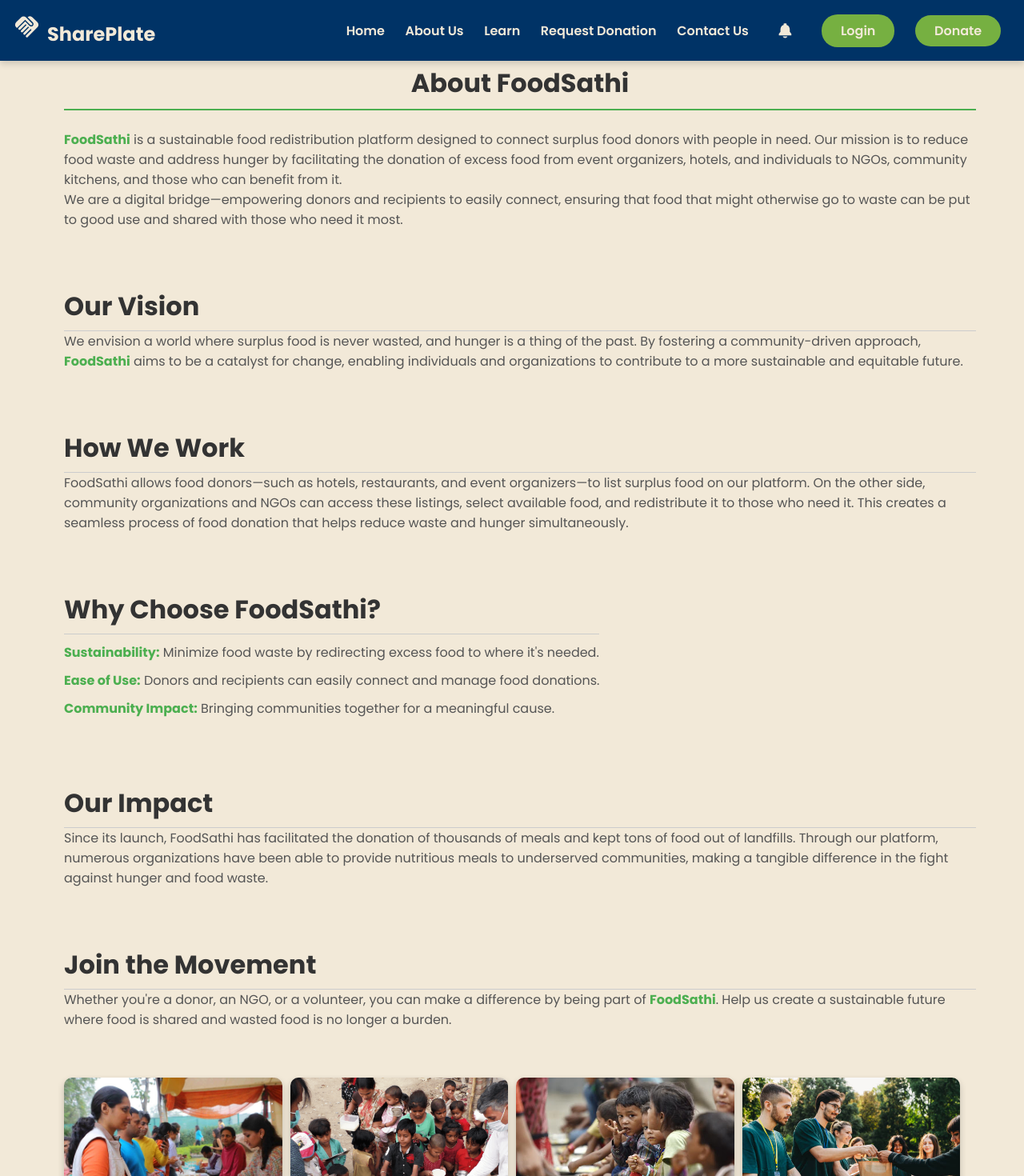
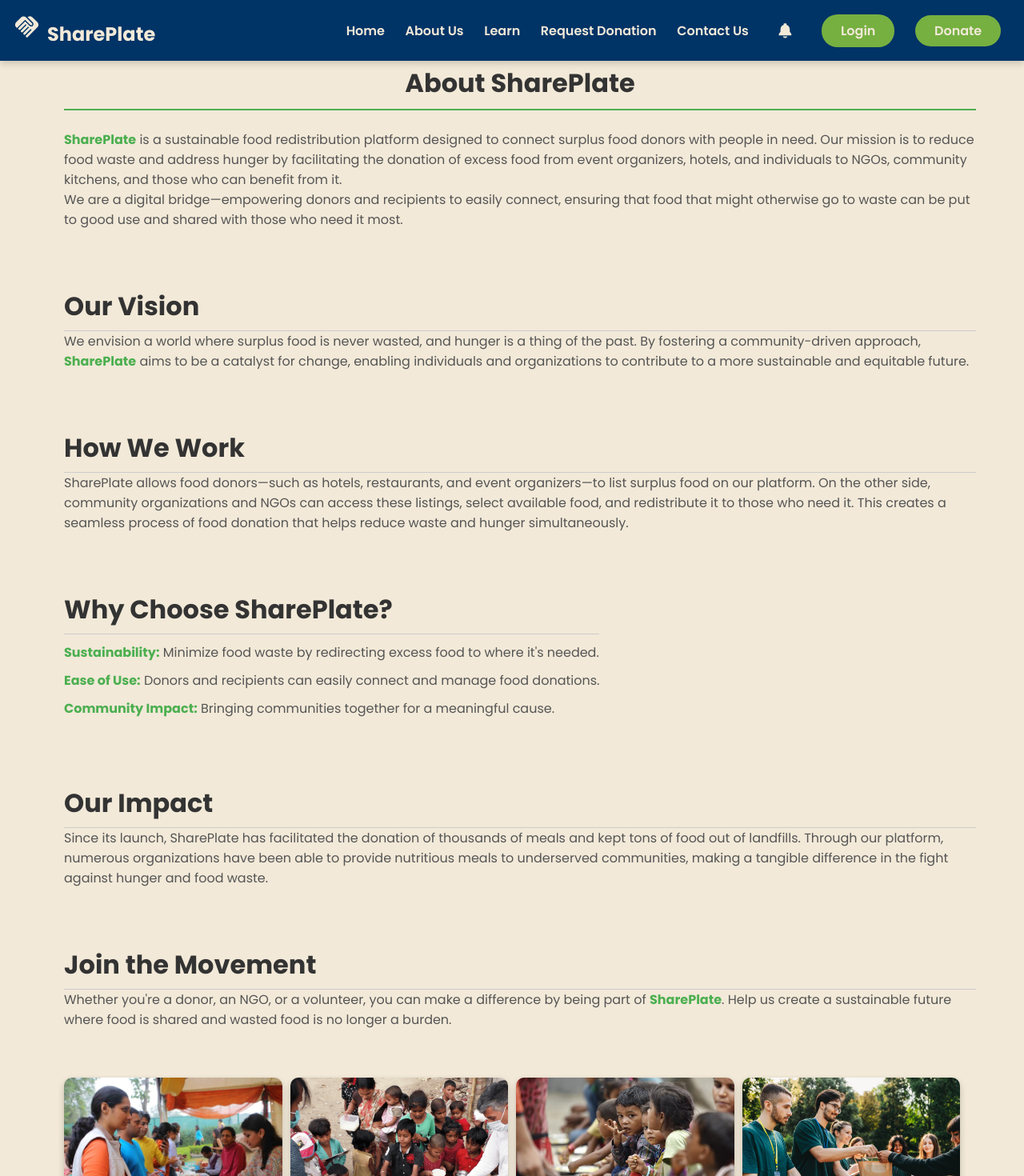
Before and after one commit to JustHarshit/SharePlate, a React (Create React App) app in the folder frontend/: page /about in a window 1280 px wide. Shown: the top 1470 px of the page at 80% size. Built offline with nearby package versions, Linux system fonts and the light colour scheme.

Commit message:
fixing about page

```diff
--- a/frontend/package.json
+++ b/frontend/package.json
@@ -1,5 +1,5 @@
 {
-  "name": "foodsathi",
+  "name": "shareplate",
   "version": "0.1.0",
   "private": true,
   "dependencies": {
@@ -10,7 +10,7 @@
     "@testing-library/user-event": "^13.5.0",
     "axios": "^1.11.0",
     "chart.js": "^4.4.9",
-    "foodsathi": "file:",
+    "shareplate": "file:",
     "framer-motion": "^11.18.2",
     "react": "^18.3.1",
     "react-chartjs-2": "^5.3.0",
--- a/frontend/src/Components/Dashboard/NgoDashboard/Sidebar.js
+++ b/frontend/src/Components/Dashboard/NgoDashboard/Sidebar.js
@@ -6,7 +6,7 @@ import { Link } from 'react-router-dom';
 const Sidebar = () => {
   return (
     <nav style={{ padding: '20px' }}>
-<h2>FoodSathi Dashboard</h2>
+<h2>SharePlate Dashboard</h2>
 <ul style={{ listStyleType: 'none', padding: 0 }}>
   <li> <Link to="/aboutNgo">About Us</Link></li>
   <li><Link to="/post-request">Post a Request</Link></li>
--- a/frontend/src/Components/support/About.js
+++ b/frontend/src/Components/support/About.js
@@ -7,9 +7,9 @@ const About = () => {
     <div className="about-container">
       <div className="about-content">
         <div className="about-text">
-          <h2>About FoodSathi</h2>
+          <h2>About SharePlate</h2>
           <p>
-            <strong>FoodSathi</strong> is a sustainable food redistribution platform designed to connect surplus food donors with people in need. Our mission is to reduce food waste and address hunger by facilitating the donation of excess food from event organizers, hotels, and individuals to NGOs, community kitchens, and those who can benefit from it.
+            <strong>SharePlate</strong> is a sustainable food redistribution platform designed to connect surplus food donors with people in need. Our mission is to reduce food waste and address hunger by facilitating the donation of excess food from event organizers, hotels, and individuals to NGOs, community kitchens, and those who can benefit from it.
           </p>
           <p>
             We are a digital bridge—empowering donors and recipients to easily connect, ensuring that food that might otherwise go to waste can be put to good use and shared with those who need it most.
@@ -21,7 +21,7 @@ const About = () => {
         <div className="about-text">
           <h3>Our Vision</h3>
           <p>
-            We envision a world where surplus food is never wasted, and hunger is a thing of the past. By fostering a community-driven approach, <strong>FoodSathi</strong> aims to be a catalyst for change, enabling individuals and organizations to contribute to a more sustainable and equitable future.
+            We envision a world where surplus food is never wasted, and hunger is a thing of the past. By fostering a community-driven approach, <strong>SharePlate</strong> aims to be a catalyst for change, enabling individuals and organizations to contribute to a more sustainable and equitable future.
           </p>
         </div>
       </div>
@@ -30,14 +30,14 @@ const About = () => {
         <div className="about-text">
           <h3>How We Work</h3>
           <p>
-            FoodSathi allows food donors—such as hotels, restaurants, and event organizers—to list surplus food on our platform. On the other side, community organizations and NGOs can access these listings, select available food, and redistribute it to those who need it. This creates a seamless process of food donation that helps reduce waste and hunger simultaneously.
+            SharePlate allows food donors—such as hotels, restaurants, and event organizers—to list surplus food on our platform. On the other side, community organizations and NGOs can access these listings, select available food, and redistribute it to those who need it. This creates a seamless process of food donation that helps reduce waste and hunger simultaneously.
           </p>
         </div>
       </div>
 
       <div className="about-content">
         <div className="about-text">
-          <h3>Why Choose FoodSathi?</h3>
+          <h3>Why Choose SharePlate?</h3>
           <ul>
             <li><strong>Sustainability:</strong> Minimize food waste by redirecting excess food to where it's needed.</li>
             <li><strong>Ease of Use:</strong> Donors and recipients can easily connect and manage food donations.</li>
@@ -50,7 +50,7 @@ const About = () => {
         <div className="about-text">
           <h3>Our Impact</h3>
           <p>
-            Since its launch, FoodSathi has facilitated the donation of thousands of meals and kept tons of food out of landfills. Through our platform, numerous organizations have been able to provide nutritious meals to underserved communities, making a tangible difference in the fight against hunger and food waste.
+            Since its launch, SharePlate has facilitated the donation of thousands of meals and kept tons of food out of landfills. Through our platform, numerous organizations have been able to provide nutritious meals to underserved communities, making a tangible difference in the fight against hunger and food waste.
           </p>
         </div>
       </div>
@@ -59,7 +59,7 @@ const About = () => {
         <div className="about-text">
           <h3>Join the Movement</h3>
           <p>
-            Whether you're a donor, an NGO, or a volunteer, you can make a difference by being part of <strong>FoodSathi</strong>. Help us create a sustainable future where food is shared and wasted food is no longer a burden.
+            Whether you're a donor, an NGO, or a volunteer, you can make a difference by being part of <strong>SharePlate</strong>. Help us create a sustainable future where food is shared and wasted food is no longer a burden.
           </p>
         </div>
       </div>
```
Also changed, not shown: package.json (+4 -4 lines), 2 other files (tests, documents, lock files or other folders).
